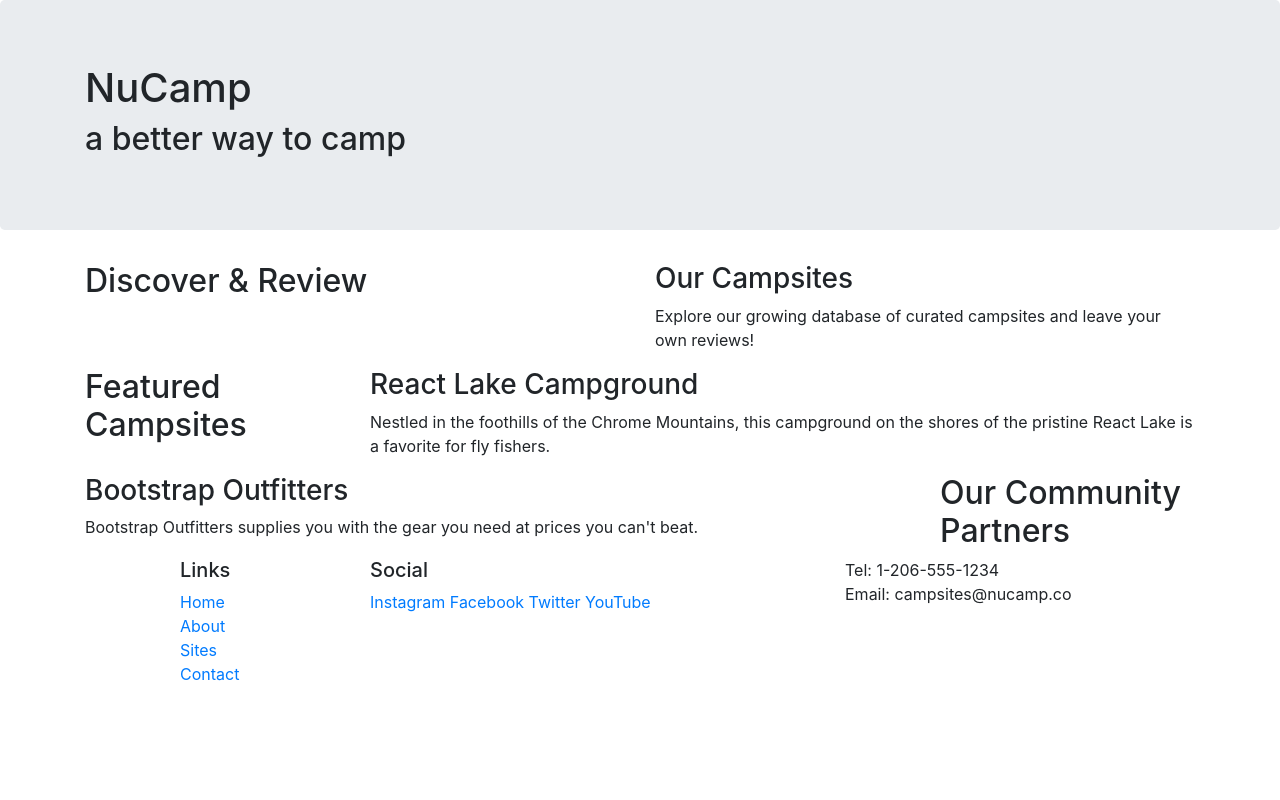
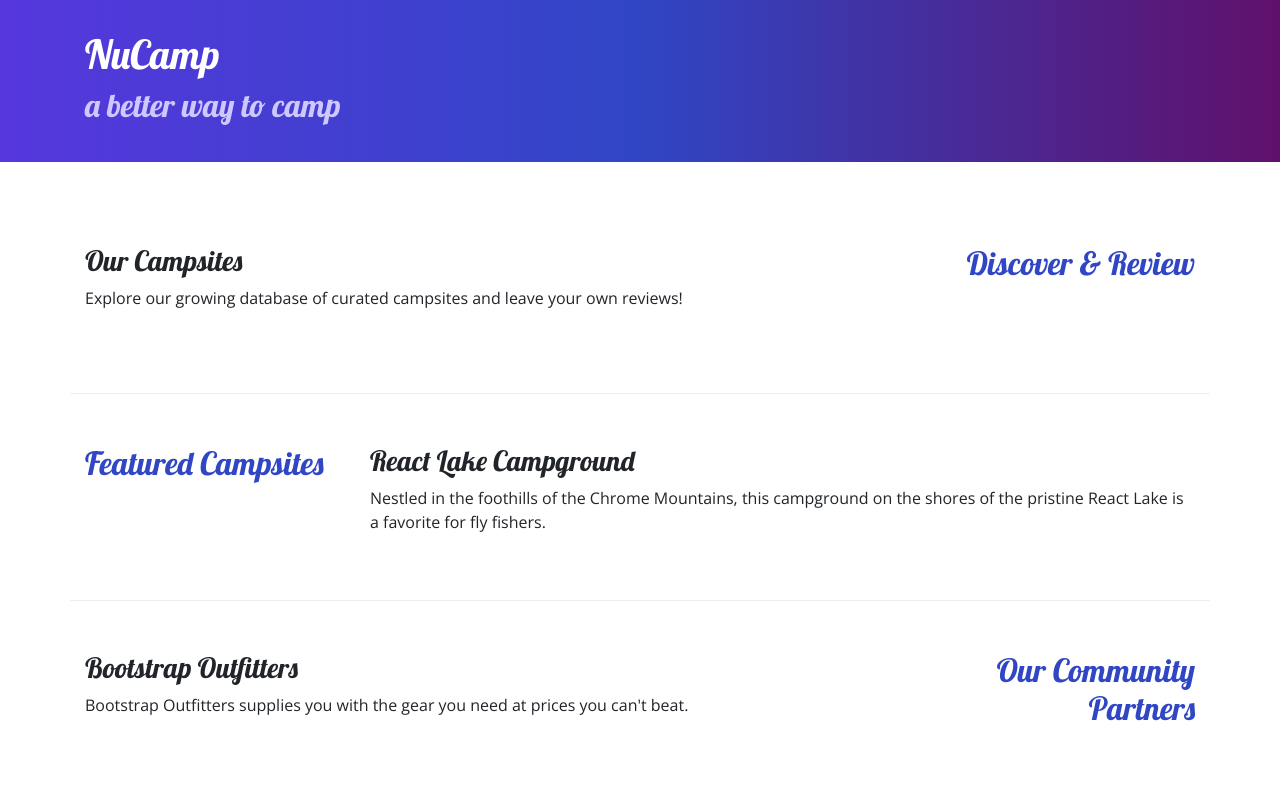
Before and after one commit to SFin12/nucampsite, a website: page index.html in a window 1280 px wide. Shown: the top 800 px of the page. Drawn offline with nearby package versions, Linux system fonts and the light colour scheme.

Commit message:
Added custom css

```diff
--- /dev/null
+++ b/css/styles.css
@@ -0,0 +1,32 @@
+body {
+    font-family: "Open Sans", sans-serif;
+}
+
+h1, h2, h3 {
+    font-family: "Lobster", cursive;
+}
+
+h2 {
+    color: #3046C5;
+}
+
+header h2 {
+    color: #CEC8FF;
+}
+
+footer {
+    background-image: linear-gradient(#CEC8FF, white);
+    padding: 20px 0;
+}
+
+.jumbotron {
+    padding: 30px;
+    background-image: linear-gradient(to right, #5637DD, #3046C5, #60106B);
+    color: white;
+}
+
+.row-content {
+    padding: 50px 0;
+    border-bottom: 1px ridge;
+    min-height: 200px;
+}
--- a/index.html
+++ b/index.html
@@ -1,19 +1,27 @@
 <!DOCTYPE html>
 <html lang="en">
-
   <head>
     <!-- Required meta tags always come first -->
     <meta charset="utf-8" />
     <meta name="viewport" content="width=device-width, initial-scale=1" />
 
     <!-- Bootstrap CSS -->
-  <link rel="stylesheet" href="node_modules/bootstrap/dist/css/bootstrap.min.css" />
+    <link
+      rel="stylesheet"
+      href="node_modules/bootstrap/dist/css/bootstrap.min.css"
+    />
 
+    <!-- Additional CSS must be placed after Bootstrap CSS -->
+    <link
+      rel="stylesheet"
+      href="https://fonts.googleapis.com/css?family=Lobster|Open+Sans"
+    />
+    <link rel="stylesheet" href="css/styles.css" />
     <title>NuCamp: A Better Way To Camp</title>
   </head>
 
   <body>
-  <header class="jumbotron">
+    <header class="jumbotron jumbotron-fluid">
       <div class="container">
         <div class="row">
           <div class="col">
@@ -23,33 +31,43 @@
         </div>
       </div>
     </header>
+
     <div class="container">
-      <div class="row">
-          <div class="col">
-              <h2>Discover & Review</h2>
+      <div class="row row-content align-items-content">
+        <div class="col-sm-4 order-sm-last">
+          <h2 class="text-sm-right">Discover & Review</h2>
         </div>
         <div class="col">
           <h3>Our Campsites</h3>
-              <p>Explore our growing database of curated campsites and leave your own reviews!</p>
+          <p>
+            Explore our growing database of curated campsites and leave your own
+            reviews!
+          </p>
         </div>
       </div>
-      <div class="row">
+      <div class="row row-content align-items-content">
         <div class="col-sm-4 col-md-3">
           <h2>Featured Campsites</h2>
         </div>
         <div class="col">
           <h3>React Lake Campground</h3>
-          <p>Nestled in the foothills of the Chrome Mountains, this campground on the shores of the pristine React Lake is a favorite for fly fishers.</p>
+          <p>
+            Nestled in the foothills of the Chrome Mountains, this campground on
+            the shores of the pristine React Lake is a favorite for fly fishers.
+          </p>
         </div>
       </div>
 
-      <div class="row">
+      <div class="row row-content align-items-content">
         <div class="col-sm-4 order-sm-last col-md-3">
-              <h2>Our Community Partners</h2>
+          <h2 class="text-sm-right">Our Community Partners</h2>
         </div>
         <div class="col">
           <h3>Bootstrap Outfitters</h3>
-          <p>Bootstrap Outfitters supplies you with the gear you need at prices you can't beat.</p>
+          <p>
+            Bootstrap Outfitters supplies you with the gear you need at prices
+            you can't beat.
+          </p>
         </div>
       </div>
     </div>
@@ -66,14 +84,14 @@
               <li><a href="#">Contact</a></li>
             </ul>
           </div>
-          <div class="col-6 col-sm-5">
+          <div class="col-6 col-sm-5 text-center">
             <h5>Social</h5>
             <a href="http://instagram.com/">Instagram</a>
             <a href="http://facebook.com/">Facebook</a>
             <a href="http://twitter.com/">Twitter</a>
             <a href="http://youtube.com/">YouTube</a>
           </div>
-          <div class="col-sm-4">
+          <div class="col-sm-4 text-center">
             Tel: 1-206-555-1234<br />
             Email: campsites@nucamp.co
           </div>
@@ -86,5 +104,4 @@
     <script src="node_modules/popper.js/dist/umd/popper.min.js"></script>
     <script src="node_modules/bootstrap/dist/js/bootstrap.min.js"></script>
   </body>
-
 </html>
```
Lines whose indentation alone changed are shown as unchanged.
